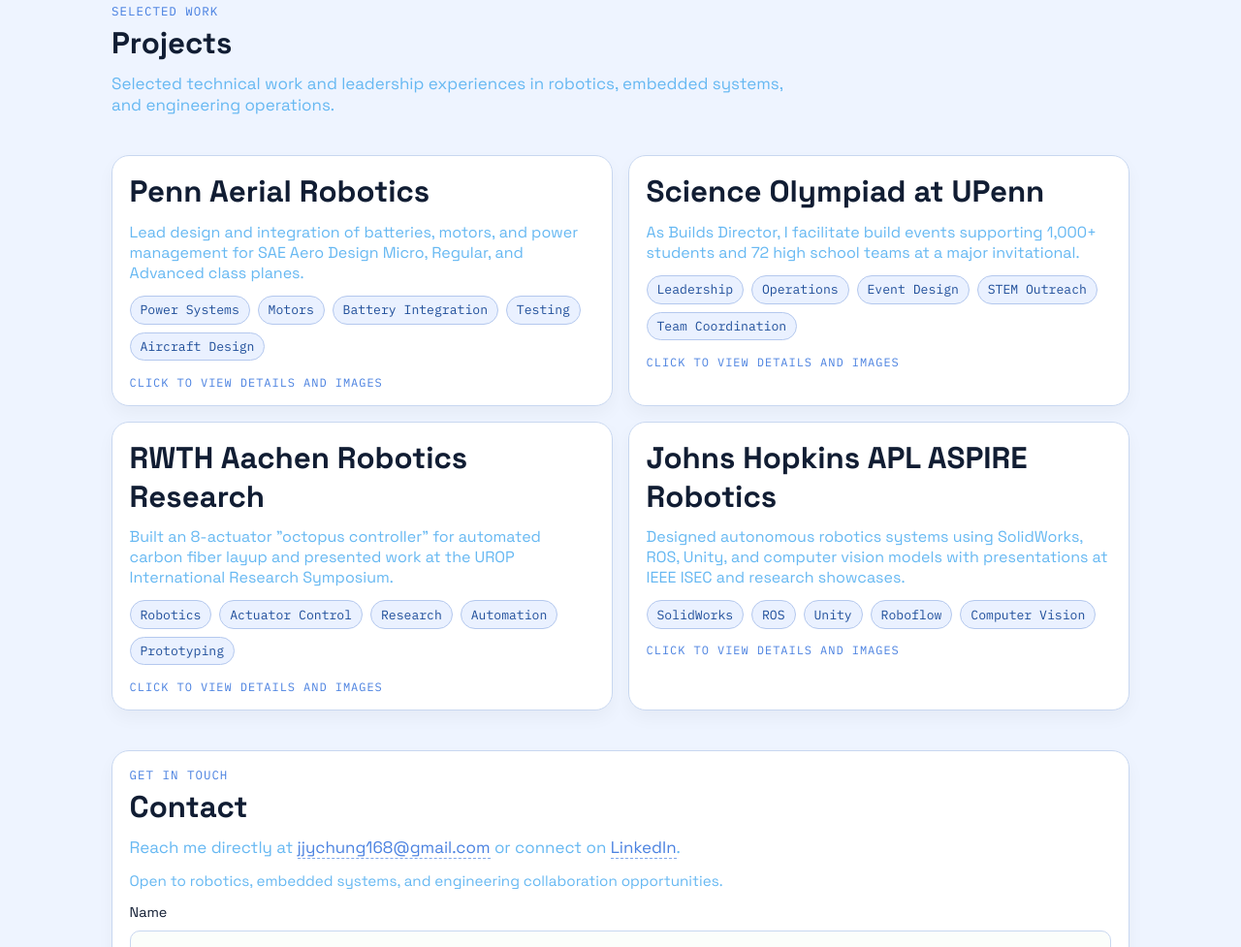
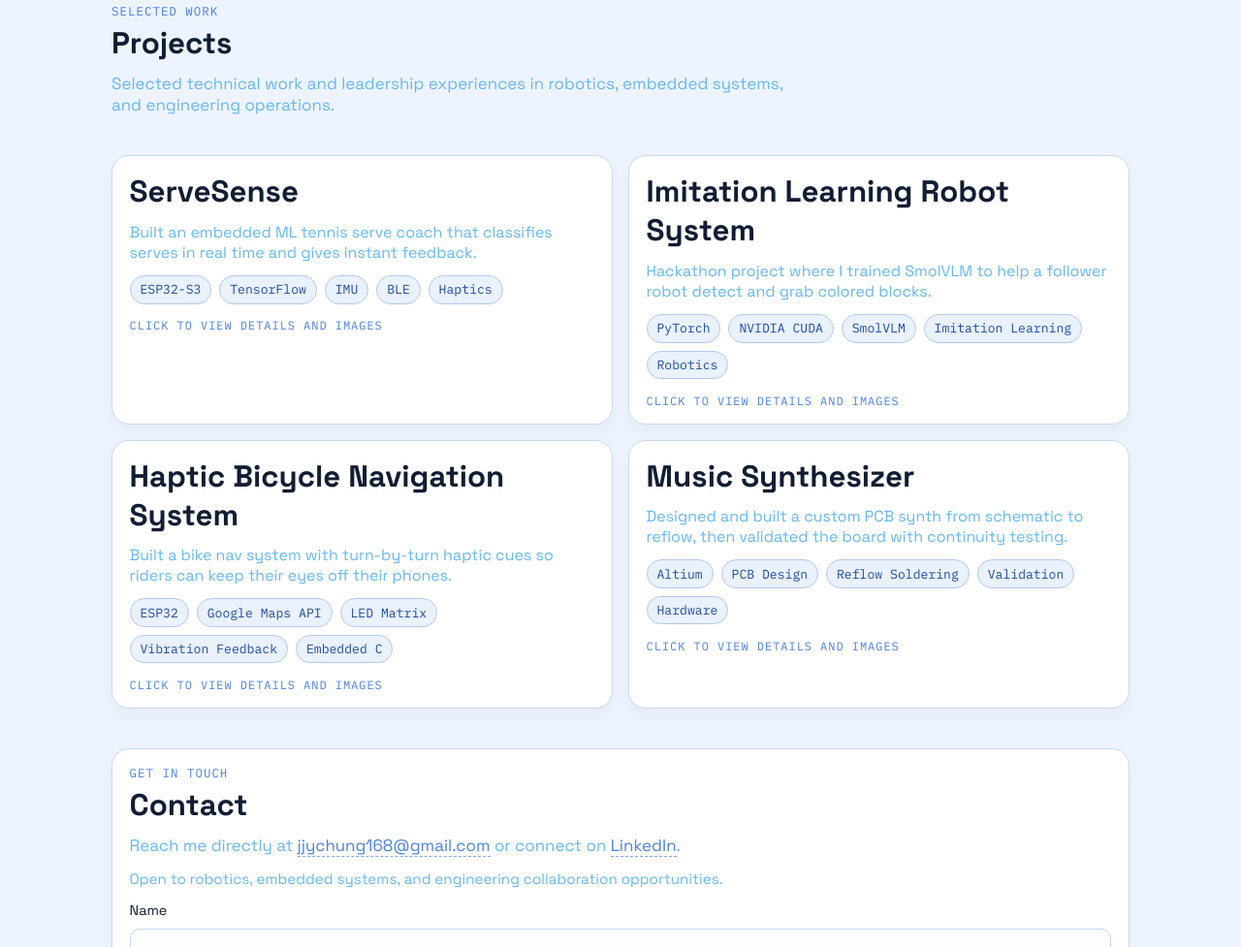
Before and after one commit to jeremychungg/portfolio-website, a plain HTML site: page index.html in a window 1280 px wide. Shown: the part 808-1785 px from the top of the page at 97% size. Drawn offline with Linux system fonts and the light colour scheme.

Commit message:
modified projects section to have existing projects

```diff
--- a/index.html
+++ b/index.html
@@ -89,69 +89,66 @@
       </section>
 
       <section class="projects-grid reveal">
-        <article class="project-card" data-project="campus-event-finder" tabindex="0" role="button" aria-label="Open Penn Aerial Robotics details">
-          <h2>Penn Aerial Robotics</h2>
+        <article class="project-card" data-project="campus-event-finder" tabindex="0" role="button" aria-label="Open ServeSense details">
+          <h2>ServeSense</h2>
           <p>
-            Lead design and integration of batteries, motors, and power
-            management for SAE Aero Design Micro, Regular, and Advanced class
-            planes.
+            Built an embedded ML tennis serve coach that classifies serves in
+            real time and gives instant feedback.
           </p>
           <div class="bubbles">
-            <span>Power Systems</span>
-            <span>Motors</span>
-            <span>Battery Integration</span>
-            <span>Testing</span>
-            <span>Aircraft Design</span>
+            <span>ESP32-S3</span>
+            <span>TensorFlow</span>
+            <span>IMU</span>
+            <span>BLE</span>
+            <span>Haptics</span>
           </div>
           <p class="project-action">Click to view details and images</p>
         </article>
 
-        <article class="project-card" data-project="grade-analytics-dashboard" tabindex="0" role="button" aria-label="Open Science Olympiad at UPenn details">
-          <h2>Science Olympiad at UPenn</h2>
+        <article class="project-card" data-project="grade-analytics-dashboard" tabindex="0" role="button" aria-label="Open Imitation Learning Robot System details">
+          <h2>Imitation Learning Robot System</h2>
           <p>
-            As Builds Director, I facilitate build events supporting 1,000+
-            students and 72 high school teams at a major invitational.
+            Hackathon project where I trained SmolVLM to help a follower robot
+            detect and grab colored blocks.
           </p>
           <div class="bubbles">
-            <span>Leadership</span>
-            <span>Operations</span>
-            <span>Event Design</span>
-            <span>STEM Outreach</span>
-            <span>Team Coordination</span>
+            <span>PyTorch</span>
+            <span>NVIDIA CUDA</span>
+            <span>SmolVLM</span>
+            <span>Imitation Learning</span>
+            <span>Robotics</span>
           </div>
           <p class="project-action">Click to view details and images</p>
         </article>
 
-        <article class="project-card" data-project="smart-greenhouse-monitor" tabindex="0" role="button" aria-label="Open RWTH Aachen Robotics Research details">
-          <h2>RWTH Aachen Robotics Research</h2>
+        <article class="project-card" data-project="smart-greenhouse-monitor" tabindex="0" role="button" aria-label="Open Haptic Bicycle Navigation System details">
+          <h2>Haptic Bicycle Navigation System</h2>
           <p>
-            Built an 8-actuator "octopus controller" for automated carbon fiber
-            layup and presented work at the UROP International Research
-            Symposium.
+            Built a bike nav system with turn-by-turn haptic cues so riders can
+            keep their eyes off their phones.
           </p>
           <div class="bubbles">
-            <span>Robotics</span>
-            <span>Actuator Control</span>
-            <span>Research</span>
-            <span>Automation</span>
-            <span>Prototyping</span>
+            <span>ESP32</span>
+            <span>Google Maps API</span>
+            <span>LED Matrix</span>
+            <span>Vibration Feedback</span>
+            <span>Embedded C</span>
           </div>
           <p class="project-action">Click to view details and images</p>
         </article>
 
-        <article class="project-card" data-project="portfolio-site" tabindex="0" role="button" aria-label="Open Johns Hopkins APL ASPIRE Robotics details">
-          <h2>Johns Hopkins APL ASPIRE Robotics</h2>
+        <article class="project-card" data-project="portfolio-site" tabindex="0" role="button" aria-label="Open Music Synthesizer details">
+          <h2>Music Synthesizer</h2>
           <p>
-            Designed autonomous robotics systems using SolidWorks, ROS, Unity,
-            and computer vision models with presentations at IEEE ISEC and
-            research showcases.
+            Designed and built a custom PCB synth from schematic to reflow, then
+            validated the board with continuity testing.
           </p>
           <div class="bubbles">
-            <span>SolidWorks</span>
-            <span>ROS</span>
-            <span>Unity</span>
-            <span>Roboflow</span>
-            <span>Computer Vision</span>
+            <span>Altium</span>
+            <span>PCB Design</span>
+            <span>Reflow Soldering</span>
+            <span>Validation</span>
+            <span>Hardware</span>
           </div>
           <p class="project-action">Click to view details and images</p>
         </article>
--- a/script.js
+++ b/script.js
@@ -12,102 +12,102 @@
 
 const projectData = {
   "campus-event-finder": {
-    title: "Penn Aerial Robotics",
+    title: "ServeSense",
     summary:
-      "Power and Thrust Management Electrical Lead with prior service as an Electrical Subteam Member.",
+      "I built an embedded ML device that acts like a real-time tennis serve coach.",
     points: [
-      "Lead design and integration of batteries, motors, and power management systems.",
-      "Support testing and competition readiness for SAE Aero Design Micro, Regular, and Advanced class planes.",
-      "Coordinate electrical implementation across team subsystems and testing cycles."
+      "Used ESP32-S3 + TensorFlow to classify serves in real time with 98.25% accuracy.",
+      "Integrated a 6-axis IMU, BLE communication, and haptic feedback in one device.",
+      "Designed it to give immediate guidance right after each serve."
     ],
     links: [
-      { label: "LinkedIn", url: "https://www.linkedin.com/in/jeremy-c-upenn28" }
+      { label: "GitHub", url: "https://github.com/your-username/servesense" }
     ],
     images: [
       {
-        src: "assets/projects/penn-aerial-robotics-1.jpg",
-        alt: "Penn Aerial Robotics aircraft and electronics",
-        caption: "Power system integration setup"
+        src: "assets/projects/servesense-1.jpg",
+        alt: "ServeSense prototype hardware",
+        caption: "ServeSense hardware prototype"
       },
       {
-        src: "assets/projects/penn-aerial-robotics-2.jpg",
-        alt: "Penn Aerial Robotics testing session",
-        caption: "Testing and validation workflow"
+        src: "assets/projects/servesense-2.jpg",
+        alt: "ServeSense testing workflow",
+        caption: "Real-time serve classification testing"
       }
     ]
   },
   "grade-analytics-dashboard": {
-    title: "Science Olympiad at UPenn",
+    title: "Imitation Learning Robot System",
     summary:
-      "Builds Director and former Air Trajectory Event Supervisor for one of the largest college-run invitationals in the US.",
+      "LeRobot Worldwide Hackathon project focused on imitation learning for robotic block picking.",
     points: [
-      "Facilitate build events for 1,000+ students and 72 high school teams.",
-      "Coordinate event structure, logistics, and judging standards.",
-      "Support hands-on STEM competition experiences at scale."
+      "Trained open-source SmolVLM using PyTorch and NVIDIA CUDA Toolkit.",
+      "Built a leader-follower setup where the follower learned to detect and grasp colored blocks.",
+      "Shipped a working autonomous grasping demo during hackathon constraints."
     ],
     links: [
-      { label: "LinkedIn", url: "https://www.linkedin.com/in/jeremy-c-upenn28" }
+      { label: "Project Overview", url: "https://github.com/your-username/imitation-learning-robot-system" }
     ],
     images: [
       {
-        src: "assets/projects/science-olympiad-1.jpg",
-        alt: "Science Olympiad build event",
-        caption: "Build event coordination"
+        src: "assets/projects/imitation-robot-1.jpg",
+        alt: "Leader follower robot setup",
+        caption: "Leader-follower robot system"
       },
       {
-        src: "assets/projects/science-olympiad-2.jpg",
-        alt: "Science Olympiad student teams",
-        caption: "Invitational event operations"
+        src: "assets/projects/imitation-robot-2.jpg",
+        alt: "Robot grasping colored blocks",
+        caption: "Autonomous block detection and grasping"
       }
     ]
   },
   "smart-greenhouse-monitor": {
-    title: "RWTH Aachen Robotics Research",
+    title: "Haptic Bicycle Navigation System",
     summary:
-      "Robotics Research Intern at ITA Institut fur Textiltechnik der RWTH Aachen University.",
+      "An ESP32 bike navigation build that replaces constant phone-checking with haptic cues.",
     points: [
-      "Engineered an 8-actuator 'octopus controller' for automated carbon fiber layup.",
-      "Built and integrated the control system for repeatable actuation workflows.",
-      "Presented outcomes at the UROP International Research Symposium."
+      "Integrated Google Maps API routing with an LED matrix and vibrating handlebars.",
+      "Delivered real-time turn-by-turn feedback through lights and haptics.",
+      "Designed it to reduce rider reliance on phone screens while biking."
     ],
     links: [
-      { label: "LinkedIn", url: "https://www.linkedin.com/in/jeremy-c-upenn28" }
+      { label: "Demo Notes", url: "https://github.com/your-username/haptic-bike-navigation" }
     ],
     images: [
       {
-        src: "assets/projects/rwth-aachen-1.jpg",
-        alt: "Robotics research setup in Aachen",
-        caption: "Actuator system prototype"
+        src: "assets/projects/bike-nav-1.jpg",
+        alt: "Bike navigation hardware",
+        caption: "Handlebar haptics + LED display setup"
       },
       {
-        src: "assets/projects/rwth-aachen-2.jpg",
-        alt: "Carbon fiber layup automation test",
-        caption: "Automated layup demonstration"
+        src: "assets/projects/bike-nav-2.jpg",
+        alt: "Navigation feedback in testing",
+        caption: "Turn guidance testing session"
       }
     ]
   },
   "portfolio-site": {
-    title: "Johns Hopkins APL ASPIRE Robotics",
+    title: "Music Synthesizer",
     summary:
-      "Robotics intern experience with autonomous systems, simulation, and applied computer vision.",
+      "Custom PCB synth project from circuit design all the way to assembled and tested hardware.",
     points: [
-      "Designed a SolidWorks assembly for a Clearpath Jackal-based autonomous grasping system.",
-      "Developed an image detection model in Roboflow for Coke can detection with 90% accuracy.",
-      "Worked with ROS and Unity for autonomous navigation simulation and presented at IEEE ISEC and expos."
+      "Created detailed schematics and optimized board layout in Altium.",
+      "Assembled the board via reflow soldering.",
+      "Ran lead continuity and reliability checks to validate final hardware."
     ],
     links: [
-      { label: "LinkedIn", url: "https://www.linkedin.com/in/jeremy-c-upenn28" }
+      { label: "Build Log", url: "https://github.com/your-username/music-synthesizer" }
     ],
     images: [
       {
-        src: "assets/projects/jhu-apl-1.jpg",
-        alt: "Autonomous robotics platform",
-        caption: "Clearpath Jackal system design"
+        src: "assets/projects/music-synth-1.jpg",
+        alt: "Music synthesizer PCB board",
+        caption: "Custom synthesizer PCB"
       },
       {
-        src: "assets/projects/jhu-apl-2.jpg",
-        alt: "Simulation and computer vision workflow",
-        caption: "ROS, Unity, and computer vision workflow"
+        src: "assets/projects/music-synth-2.jpg",
+        alt: "Assembled synthesizer hardware",
+        caption: "Assembled board after reflow + testing"
       }
     ]
   }
```
